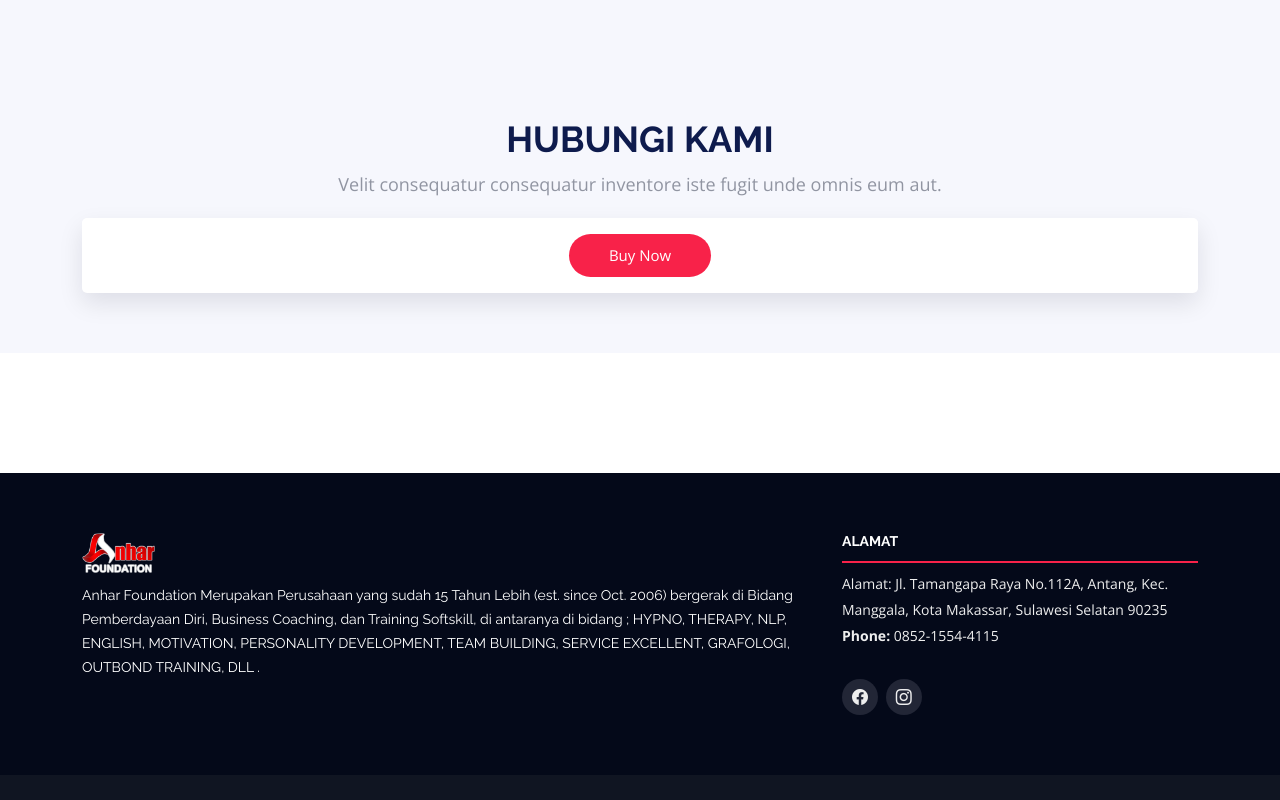
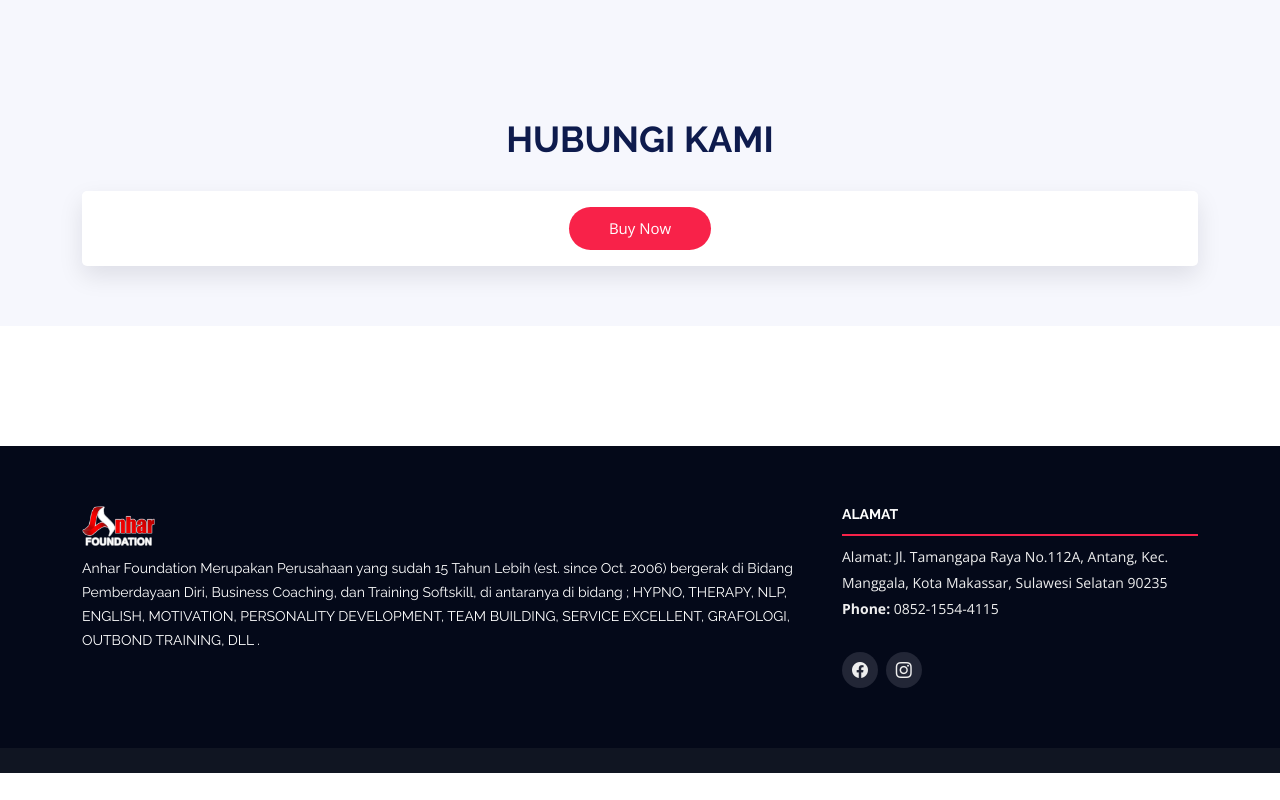
Before and after one commit to muhdanfyan/workshop1milyar, a plain HTML site: page index.html in a window 1280 px wide. Shown: the part 5548-6348 px from the top of the page. After the commit the page ends 6321 px from the top, so only its background shows below. Drawn offline with nearby package versions, Linux system fonts and the light colour scheme.

Commit message:
Update index.html

```diff
--- a/index.html
+++ b/index.html
@@ -340,7 +340,6 @@
 
         <div class="section-header">
           <h2 class="text-center">Hubungi Kami</h2>
-          <p>Velit consequatur consequatur inventore iste fugit unde omnis eum aut.</p>
         </div>
 
         <div class="row">
```
